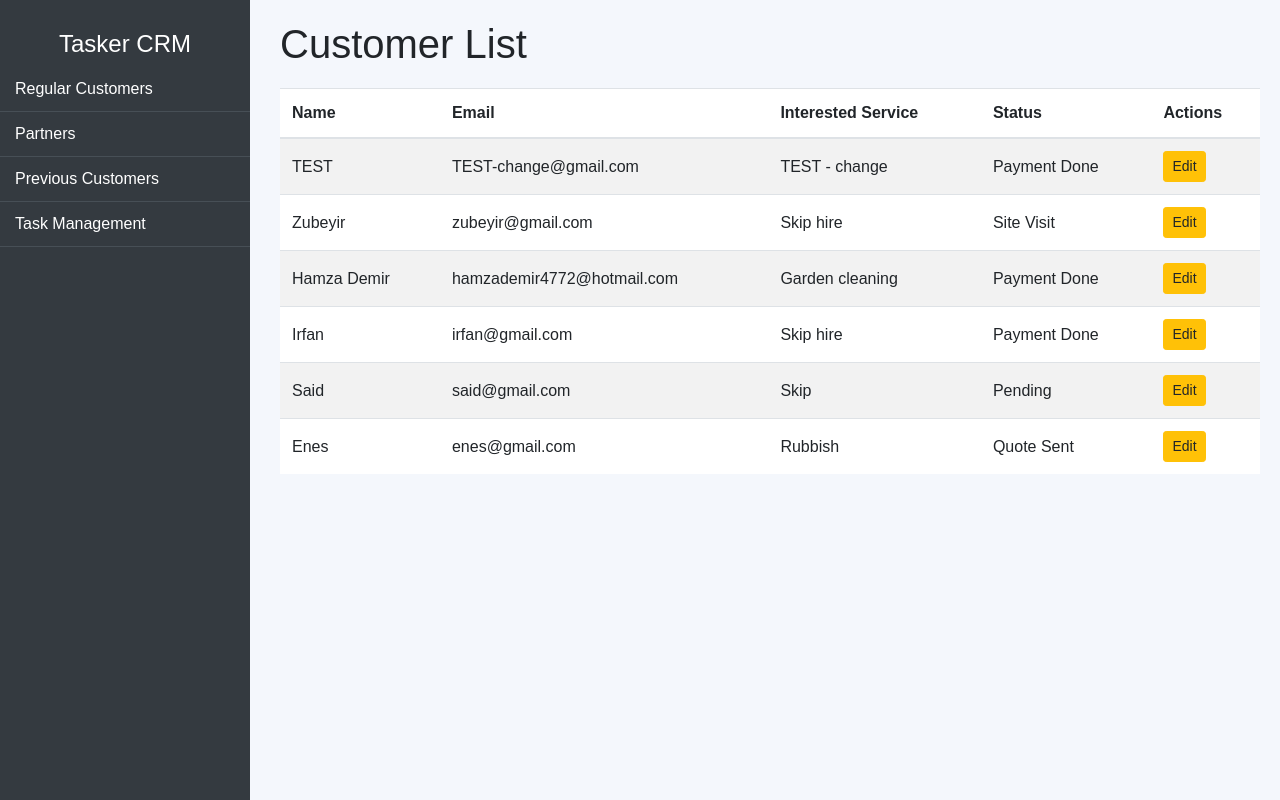
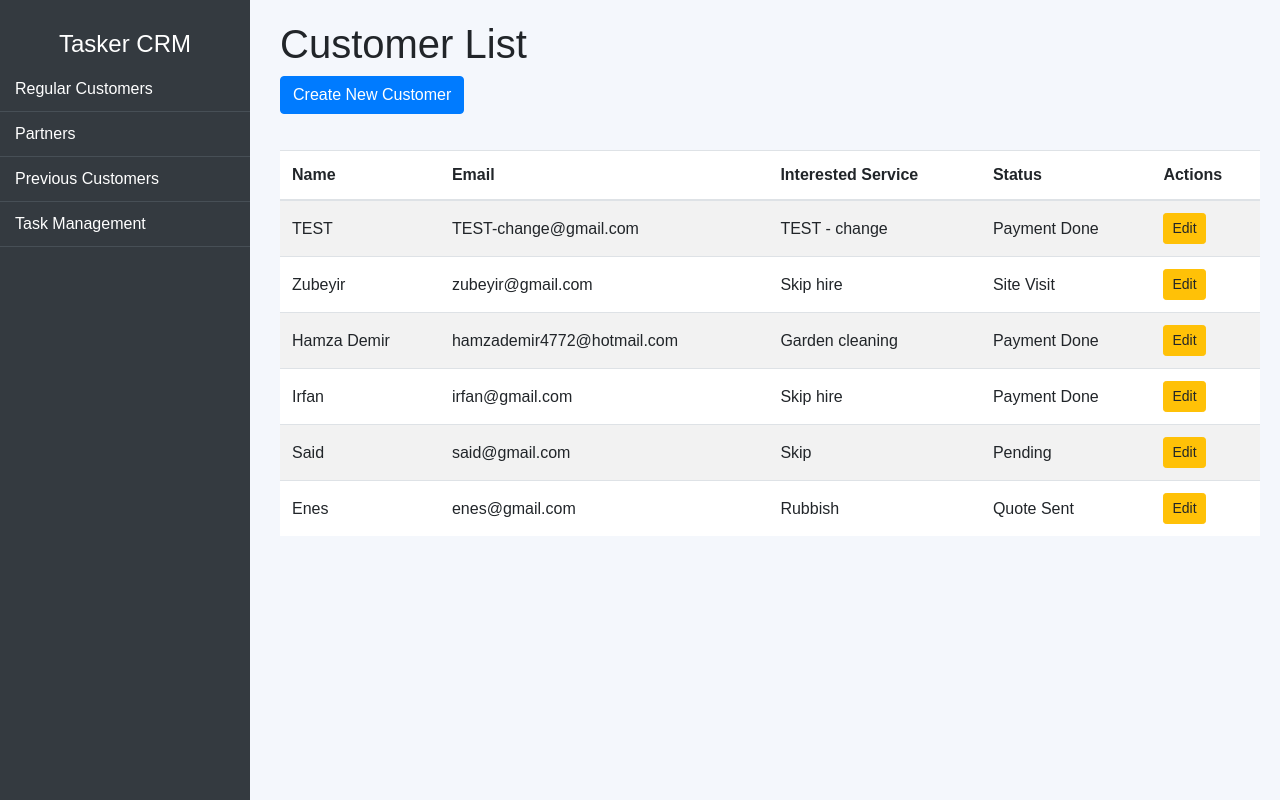
Before and after one commit to hamzademzz/tasker-crm, a Django app: page / in a window 1280 px wide. Run offline with Django 5.2, Linux system fonts and the light colour scheme; data comes from the database, SQL or seed files in the repository; both versions use the stored data as it was after the commit; some libraries are stand-ins or nearby versions.

Commit message:
Fully working customer list and edit

```diff
--- a/app/templates/app/home.html
+++ b/app/templates/app/home.html
@@ -41,26 +41,6 @@
             margin-top: 20px;
             background-color: white;
         }
-        .collapse {
-            background-color: #f7f7f7;
-            padding: 20px;
-            border-radius: 5px;
-            margin-top: 10px;
-        }
-        .details-title {
-            font-weight: bold;
-            color: #007bff;
-        }
-        .attachments a {
-            color: #007bff;
-            text-decoration: none;
-        }
-        .attachments a:hover {
-            text-decoration: underline;
-        }
-        .form-container .form-group {
-            margin-bottom: 15px;
-        }
     </style>
 </head>
 <body>
@@ -77,6 +57,7 @@
 <!-- Main Content -->
 <div class="content">
     <h1>Customer List</h1>
+    <button class="btn btn-primary mb-3" data-toggle="modal" data-target="#customerCreateModal">Create New Customer</button>
 
     <table class="table table-striped">
         <thead>
@@ -90,33 +71,45 @@
         </thead>
         <tbody>
             {% for customer in customers %}
-            <tr data-toggle="modal" data-target="#customerDetailModal" data-id="{{ customer.id }}" data-name="{{ customer.name }}" data-email="{{ customer.email }}" data-phone="{{ customer.phone }}" data-address="{{ customer.address }}" data-service="{{ customer.service }}" data-status="{{ customer.status }}" data-tasker="{{ customer.assigned_tasker }}">
+            <tr>
                 <td>{{ customer.name }}</td>
                 <td>{{ customer.email }}</td>
                 <td>{{ customer.service }}</td>
                 <td>{{ customer.status }}</td>
                 <td>
-                    <button class="btn btn-warning btn-sm">Edit</button>
+                    <button class="btn btn-warning btn-sm edit-btn"
+                            data-toggle="modal"
+                            data-target="#customerDetailModal"
+                            data-id="{{ customer.id }}"
+                            data-name="{{ customer.name }}"
+                            data-email="{{ customer.email }}"
+                            data-phone="{{ customer.phone }}"
+                            data-address="{{ customer.address }}"
+                            data-service="{{ customer.service }}"
+                            data-status="{{ customer.status }}"
+                            data-tasker="{% if customer.assigned_tasker %}{{ customer.assigned_tasker.id }}{% else %}{% endif %}">
+                        Edit
+                    </button>
                 </td>
             </tr>
             {% endfor %}
         </tbody>
     </table>
+</div>
 
-    <!-- Modal for Editing Customer Details -->
-    <div class="modal fade" id="customerDetailModal" tabindex="-1" aria-labelledby="customerDetailModalLabel" aria-hidden="true">
+<!-- Modal for Adding Customers -->
+<div class="modal fade" id="customerCreateModal" tabindex="-1" aria-labelledby="customerCreateModalLabel" aria-hidden="true">
     <div class="modal-dialog">
         <div class="modal-content">
             <div class="modal-header">
-                    <h5 class="modal-title" id="customerDetailModalLabel">Edit Customer</h5>
+                <h5 class="modal-title" id="customerCreateModalLabel">Add Customer</h5>
                 <button type="button" class="close" data-dismiss="modal" aria-label="Close">
                     <span aria-hidden="true">&times;</span>
                 </button>
             </div>
             <div class="modal-body">
-                    <form method="POST" enctype="multipart/form-data">
+                <form method="POST" enctype="multipart/form-data" action="{% url 'customer_create_view' %}">
                     {% csrf_token %}
-                        <input type="hidden" id="customer_id" name="customer_id">
                     <div class="mb-3">
                         <label for="name" class="form-label">Name</label>
                         <input type="text" class="form-control" id="name" name="name" required>
@@ -166,38 +159,90 @@
     </div>
 </div>
 
+<!-- Modal for Editing Customer -->
+<div class="modal fade" id="customerDetailModal" tabindex="-1" aria-labelledby="customerDetailModalLabel" aria-hidden="true">
+    <div class="modal-dialog">
+        <div class="modal-content">
+            <div class="modal-header">
+                <h5 class="modal-title" id="customerDetailModalLabel">Edit Customer</h5>
+                <button type="button" class="close" data-dismiss="modal" aria-label="Close">
+                    <span aria-hidden="true">&times;</span>
+                </button>
+            </div>
+            <div class="modal-body">
+                <form method="POST" enctype="multipart/form-data">
+                    {% csrf_token %}
+                    <input type="hidden" id="customer_id" name="customer_id">
+                    <div class="mb-3">
+                        <label for="name" class="form-label">Name</label>
+                        <input type="text" class="form-control" id="name" name="name" required>
+                    </div>
+                    <div class="mb-3">
+                        <label for="email" class="form-label">Email</label>
+                        <input type="email" class="form-control" id="email" name="email" required>
+                    </div>
+                    <div class="mb-3">
+                        <label for="phone" class="form-label">Phone</label>
+                        <input type="text" class="form-control" id="phone" name="phone" required>
+                    </div>
+                    <div class="mb-3">
+                        <label for="address" class="form-label">Address</label>
+                        <textarea class="form-control" id="address" name="address" rows="3" required></textarea>
+                    </div>
+                    <div class="mb-3">
+                        <label for="service" class="form-label">Service</label>
+                        <input type="text" class="form-control" id="service" name="service" required>
+                    </div>
+                    <div class="mb-3">
+                        <label for="status" class="form-label">Status</label>
+                        <select class="form-control" id="status" name="status" required>
+                            {% for key, value in status_choices %}
+                            <option value="{{ key }}">{{ value }}</option>
+                            {% endfor %}
+                        </select>
+                    </div>
+                    <div class="mb-3">
+                        <label for="assigned_tasker" class="form-label">Assigned Tasker</label>
+                        <select class="form-control" id="assigned_tasker" name="assigned_tasker">
+                            <option value="" selected>No Tasker Assigned</option>
+                            {% for tasker in taskers %}
+                            <option value="{{ tasker.id }}">{{ tasker.name }}</option>
+                            {% endfor %}
+                        </select>
+                    </div>
+                    <div class="mb-3">
+                        <label for="attachments" class="form-label">Attachments</label>
+                        <input type="file" class="form-control" id="attachments" name="attachments" multiple>
+                    </div>
+                    <button type="submit" class="btn btn-primary">Save</button>
+                </form>
+            </div>
+        </div>
+    </div>
+</div>
 
-<!-- JavaScript for Bootstrap Modal and populating modal fields -->
+<!-- JavaScript for Bootstrap Modal and pre-filling data -->
 <script src="https://code.jquery.com/jquery-3.5.1.min.js"></script>
 <script src="https://cdnjs.cloudflare.com/ajax/libs/popper.js/1.16.1/umd/popper.min.js"></script>
 <script src="https://maxcdn.bootstrapcdn.com/bootstrap/4.5.2/js/bootstrap.min.js"></script>
 <script>
     $('#customerDetailModal').on('show.bs.modal', function (event) {
         var button = $(event.relatedTarget);
-        var customerId = button.data('id');
-        var name = button.data('name');
-        var email = button.data('email');
-        var phone = button.data('phone');
-        var address = button.data('address');
-        var service = button.data('service');
-        var status = button.data('status');
-        var tasker = button.data('tasker');
+        var modal = $(this);
 
-        var modal = $(this);
-        modal.find('#customer_id').val(customerId);
-        modal.find('#name').val(name);
-        modal.find('#email').val(email);
-        modal.find('#phone').val(phone);
-        modal.find('#address').val(address);
-        modal.find('#service').val(service);
-        modal.find('#status').val(status);
-        modal.find('#assigned_tasker').val(tasker);
+        // Get data from button
+        modal.find('#customer_id').val(button.data('id'));
+        modal.find('#name').val(button.data('name'));
+        modal.find('#email').val(button.data('email'));
+        modal.find('#phone').val(button.data('phone'));
+        modal.find('#address').val(button.data('address'));
+        modal.find('#service').val(button.data('service'));
+        modal.find('#status').val(button.data('status'));
+        modal.find('#assigned_tasker').val(button.data('tasker'));
 
-        // Update the form action dynamically
-        modal.find('form').attr('action', `/customer/${customerId}/`);
+        // Update form action
+        modal.find('form').attr('action', `/customer/${button.data('id')}/`);
     });
 </script>
-
-
 </body>
 </html>
```
Also changed, not shown: db.sqlite3. Lines whose indentation alone changed are shown as unchanged.
